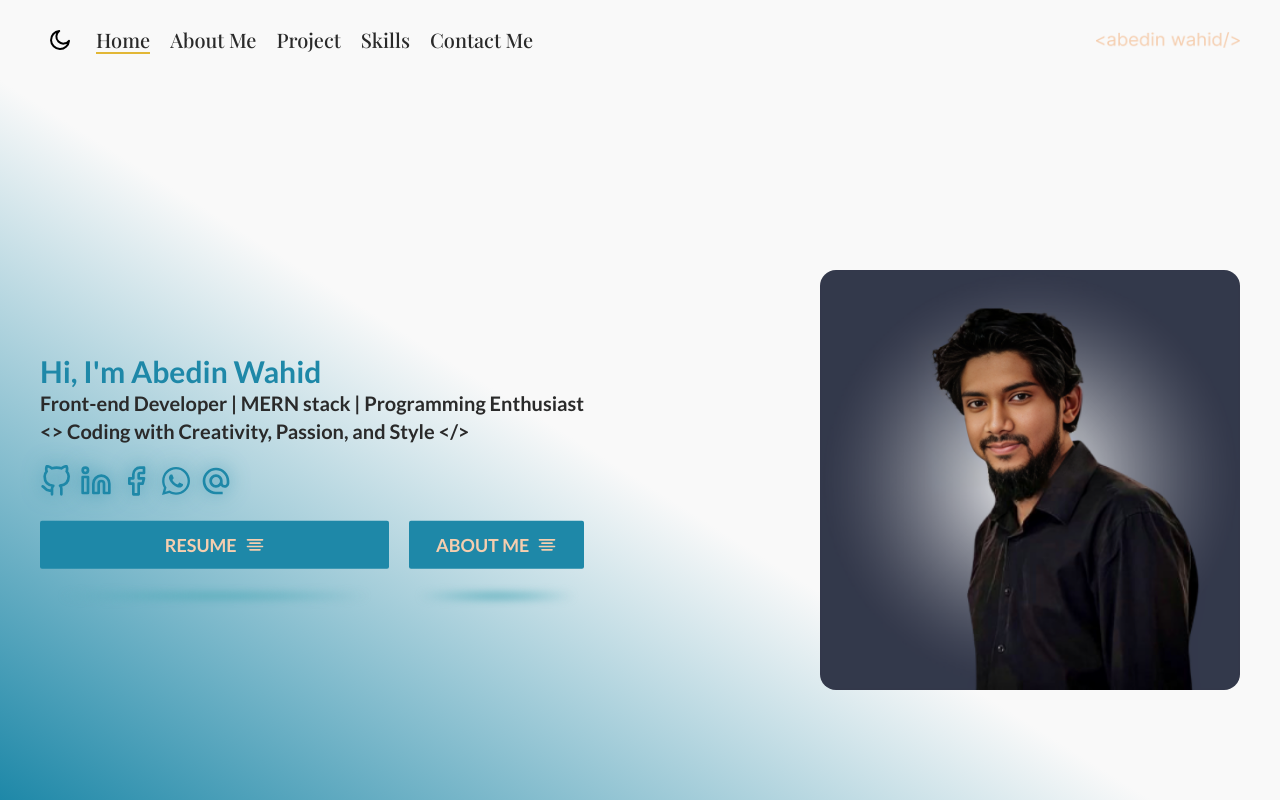
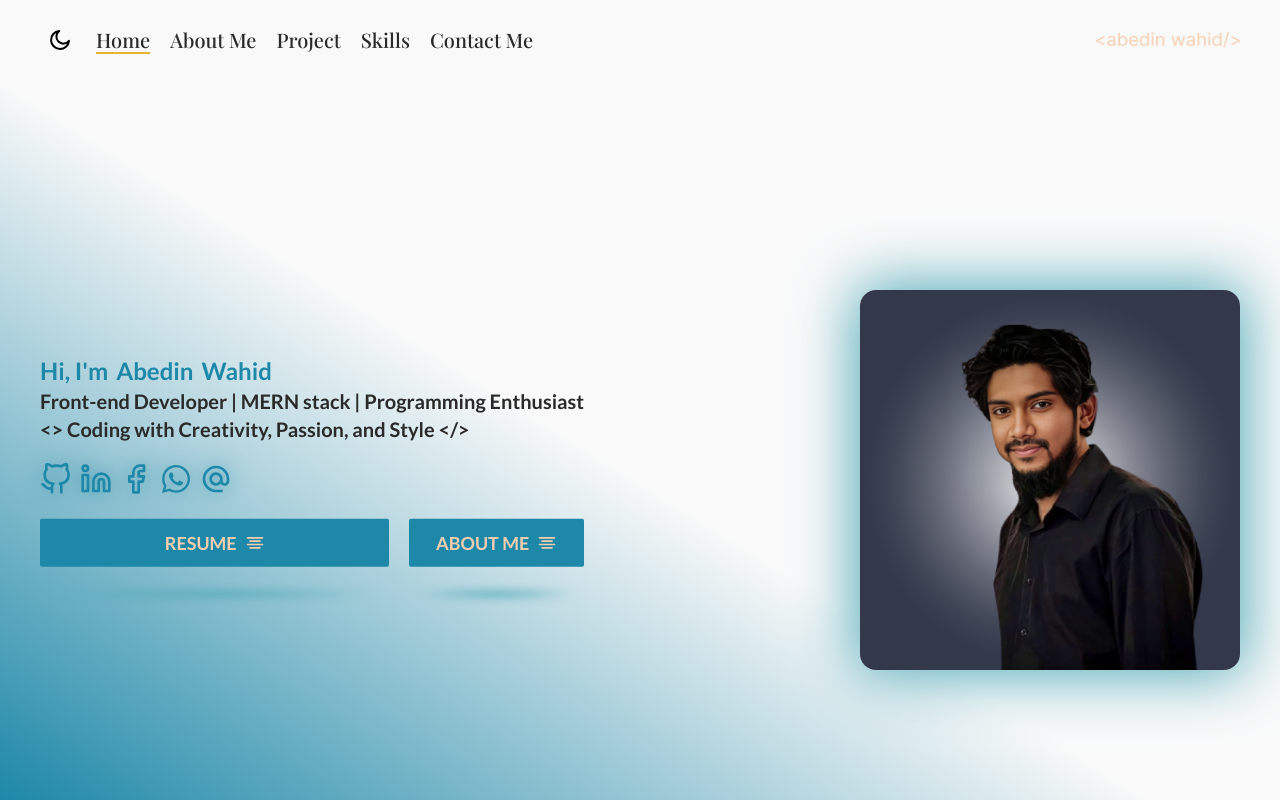
Before and after one commit to abedinwahid9/my-portfolio, a Next.js app: page / in a window 1280 px wide. Built offline with nearby package versions, Linux system fonts and the light colour scheme.

Commit message:
title name animtaion done

```diff
--- a/src/app/components/Theme/Theme.tsx
+++ b/src/app/components/Theme/Theme.tsx
@@ -1,8 +1,10 @@
+"use client";
+
 import { useTheme } from "next-themes";
-// import { SunIcon, MoonIcon } from "./Icons";
 import { motion } from "framer-motion";
+import { useEffect, useState } from "react";
 
-export const SunIcon = () => (
+const SunIcon = () => (
   <motion.svg
     xmlns="http://www.w3.org/2000/svg"
     width="24"
@@ -29,7 +31,7 @@ export const SunIcon = () => (
   </motion.svg>
 );
 
-export const MoonIcon = () => (
+const MoonIcon = () => (
   <motion.svg
     xmlns="http://www.w3.org/2000/svg"
     width="24"
@@ -49,15 +51,20 @@ export const MoonIcon = () => (
 );
 
 const Theme: React.FC = () => {
-  const { theme, setTheme, resolvedTheme } = useTheme();
+  const { setTheme, resolvedTheme } = useTheme();
+  const [mount, setMount] = useState<boolean>(false);
 
   // Handle theme toggle
   const handleTheme = () => {
     setTheme(resolvedTheme === "dark" ? "light" : "dark");
   };
 
+  useEffect(() => {
+    setMount(true);
+  }, []);
+
   // Render only when theme is resolved
-  if (!theme) return null;
+  if (!mount) return null;
 
   return (
     <motion.button
--- a/src/app/components/home/Main.tsx
+++ b/src/app/components/home/Main.tsx
@@ -3,17 +3,17 @@ import profile from "../../../assets/my.png";
 import SocialLinks from "../share/SocialLinks";
 import AnimatedBtn from "../share/AnimatedBtn";
 import { FiAlignCenter } from "react-icons/fi";
+import Name from "./Name";
 
 const Main: React.FC = () => {
   const text = "<> Coding with Creativity, Passion, and Style </>";
 
   return (
-    <div className="max-w-[1440px] mx-auto md:px-10 px-3 w-full h-full gap-5 flex lg:flex-row flex-col justify-between items-center">
+    <div className="max-w-[1440px] mx-auto w-full">
+      <div className="xl:px-10 md:px-5 px-3 w-full h-full gap-5 flex lg:flex-row flex-col justify-between items-center ">
         <div className="lg:order-1 order-2 ">
           <div>
-          <h1 className="capitalize dark:text-lg-button text-dr-button md:text-3xl sm:text-xl text-md font-bold">
-            Hi, I'm Abedin Wahid
-          </h1>
+            <Name />
             <h2 className="dark:text-lg-text text-dr-text font-bold text-[10px] sm:text-base md:text-xl">
               Front-end Developer | MERN stack | Programming Enthusiast
             </h2>
@@ -37,13 +37,9 @@ const Main: React.FC = () => {
             />
           </div>
         </div>
-      <div className="lg:w-[420px] lg:order-2 order-1  lg:h-[420px] sm:w-72 w-44 sm:h-72 h-44 relative">
-        <Image
-          src={profile}
-          alt="profile"
-          className="rounded-2xl object-cover"
-          fill
-        />
+        <div className="lg:w-[380px] rounded-2xl overflow-hidden lg:order-2 order-1  lg:h-[380px] sm:w-72 w-44 sm:h-72 h-44 relative  shadow-[0px_0px_60px_5px_#50AAB8]">
+          <Image src={profile} alt="profile" className="object-cover" fill />
+        </div>
       </div>
     </div>
   );
--- /dev/null
+++ b/src/app/components/home/Name.tsx
@@ -0,0 +1,49 @@
+"use client";
+
+import { delay, motion } from "framer-motion";
+
+const Name: React.FC = () => {
+  const name = "Abedin Wahid";
+  const nameSplit = name.split(" ");
+
+  const textVariants = {
+    hidden: {
+      y: -150,
+      opacity: 0,
+    },
+    visible: (index) => ({
+      y: 0,
+      opacity: 1,
+      transition: {
+        duration: 1.5,
+        delay: index * 0.3,
+        type: "spring",
+        stiffness: 150,
+      },
+    }),
+  };
+
+  return (
+    <h2 className="relative capitalize dark:text-lg-button text-dr-button md:text-2xl sm:text-xl flex gap-2 text-md font-bold">
+      <span> Hi, I'm</span>
+      <div className="flex gap-2">
+        {nameSplit?.map((str, i) => {
+          return (
+            <motion.p
+              variants={textVariants}
+              initial="hidden"
+              animate="visible"
+              key={i}
+              custom={i}
+            >
+              {" "}
+              {str === " " ? "\u00A0" : str}
+            </motion.p>
+          );
+        })}
+      </div>
+    </h2>
+  );
+};
+
+export default Name;
--- a/src/app/components/share/AnimatedBtn.tsx
+++ b/src/app/components/share/AnimatedBtn.tsx
@@ -1,4 +1,5 @@
-import { delay, motion, useAnimate } from "framer-motion";
+"use client";
+import { motion } from "framer-motion";
 import { btnVariants, shadowVariants } from "../animation/animatedBtn";
 import { useState } from "react";
 
--- a/src/app/layout.tsx
+++ b/src/app/layout.tsx
@@ -15,7 +15,7 @@ export default function RootLayout({
   children: React.ReactNode;
 }>) {
   return (
-    <html lang="en">
+    <html lang="en" suppressHydrationWarning>
       <head>
         <title>{metadata.title}</title>
         <meta name="description" content={metadata.description} />
```
Also changed, not shown: src/app/components/Navbar.tsx (+3 -3 lines), src/app/components/home/Profile.tsx (added). Lines whose indentation alone changed are shown as unchanged.
